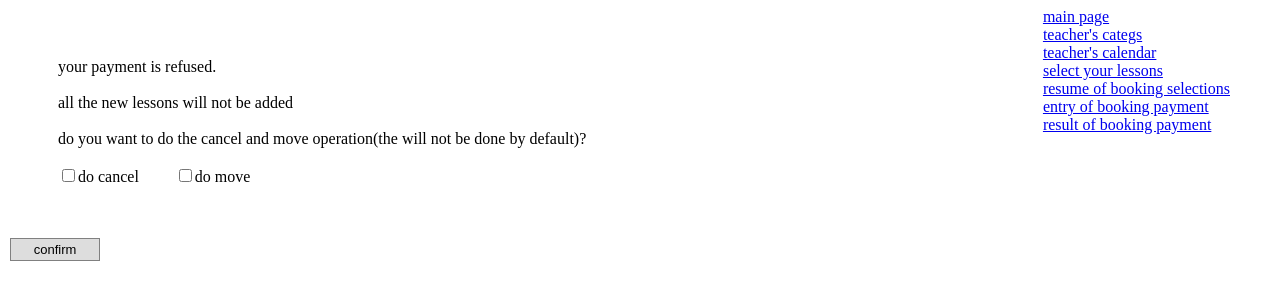
After one commit to LinChenPro/eduReservation, a PHP site: page /booking_payment_result.php?uid=1 in a window 1280 px wide. The commit adds this page. Shown: the top 300 px of the page. Run offline with PHP 8.4, Linux system fonts and the light colour scheme; data that the repository does not hold is empty.

Commit message:
creat payment pages

```diff
--- /dev/null
+++ b/booking_payment_result.php
@@ -0,0 +1,64 @@
+<?php
+$page_name = "booking_payment_result";
+
+require_once('defines/environnement_head.php');
+
+$uid = getCurrentUid();
+$user = dbFindByKey("User", $uid);
+
+// get payment result (simu)
+TODO("implement real params in payment module");
+$payment_succes = $_REQUEST["succes"];
+$payment_err_msg = $_REQUEST["err_msg"];
+
+TODO("change session status to payment succes or payment failled");
+
+if($payment_succes==1){
+	TODO("change operations to reservation, add history");
+}else{
+	TODO("cancel the new lesson operations");
+}
+
+
+if($payment_succes){
+?>
+<div class="result_info">
+	your payment is accepted.
+</div>
+<?php
+}else{
+?>
+<div class="result_info">
+	your payment is refused. <?=$payment_err_msg?>
+	<br><br>
+	all the new lessons will not be added
+	<br><br>
+	do you want to do the cancel and move operation(the will not be done by default)?
+	<br><br>
+	<input type="checkbox" radio id="ck_cancel" name="ck_cancel"></input><label for="ck_cancel">do cancel</label>
+	&nbsp; &nbsp; &nbsp; &nbsp;
+	<input type="checkbox" id="ck_move" name="ck_move"></input><label for="ck_move">do move</label>
+</div>
+<?php
+}
+?>
+<a id="a_confirm" href="booking_confirm.php?uid=<?=$uid?>&succes=<?=$payment_succes?>" class="button">confirm</a>
+
+<script src="/js/jquery-3.2.1.min.js"></script>
+<script type="text/javascript">
+$("#a_confirm").click(function(){
+	if(0==<?=$payment_succes?>){
+		var do_cancel = $("#ck_cancel").is(':checked');
+		var do_move = $("#ck_move").is(':checked');
+
+		var href = this.href;
+		href += "&do_cancel="+(do_cancel?1:0) + "&do_move="+(do_move?1:0);
+		this.href = href;
+	}
+
+	return true;
+});
+
+</script>
+<?php
+include_once('defines/environnement_foot.php');
--- /dev/null
+++ b/css/main.css
@@ -0,0 +1,22 @@
+button, .button{
+	display: inline-block;
+	color: black;
+	font-size:13px;
+	font-family: arial;
+	padding:3px 10px;
+	min-width: 90px;
+	box-sizing: border-box;
+	text-align: center;
+	border:1px solid gray;
+	background-color: #DDDDDD;
+	margin: 2px;
+	text-decoration: none;
+	cursor: pointer;
+}
+button:hover, .button:hover{
+	background-color: #F0F0F0;
+}
+
+.result_info{
+	padding:50px;
+}
--- a/defines/environnement_head.php
+++ b/defines/environnement_head.php
@@ -1,7 +1,7 @@
 <?php
 error_reporting(E_ERROR | E_WARNING | E_PARSE | E_NOTICE);
 
-$debug = 0;
+$debug = /** /1/*/0/**/;
 
 ini_set("display_errors", $debug ? "on" : "off");
 ini_set('max_execution_time', 80);
--- a/defines/pages.php
+++ b/defines/pages.php
@@ -20,7 +20,7 @@ $page_infos = array(
 	"teacher_calendar" => array(
 		'title' => "teacher's calendar",
 		'file' => "teacher_calendar.php",
-		'css' => array("/css/calendar.css"),
+		'css' => array("/css/main.css", "/css/calendar.css"),
 		'type' => "html"
 	),
 	"teacher_calendar_treate" => array(
@@ -31,16 +31,38 @@ $page_infos = array(
 	"student_booking" => array(
 		'title' => "select your lessons",
 		'file' => "student_booking.php",
-		'css' => array("/css/booking.css"),
+		'css' => array("/css/main.css", "/css/booking.css"),
 		'type' => "html"
 	),
 	"student_booking_treate" => array(
 		'title' => "select your lessons",
 		'file' => "student_booking_treate.php",
 		'type' => "ajax"
+	),
+	"booking_resume" => array(
+		'title' => "resume of booking selections",
+		'file' => "booking_resume.php",
+		'css' => array("/css/main.css"),
+		'type' => "html"
+	),
+	"booking_payment" => array(
+		'title' => "entry of booking payment",
+		'file' => "booking_payment.php",
+		'css' => array("/css/main.css"),
+		'type' => "html"
+	),
+	"booking_payment_result" => array(
+		'title' => "result of booking payment",
+		'file' => "booking_payment_result.php",
+		'css' => array("/css/main.css"),
+		'type' => "html"
+	),
+	"booking_confirm" => array(
+		'title' => "confirm_booking_payment",
+		'file' => "booking_confirm.php",
+		'type' => "data"
 	)
 );
-
 
 function getCrtPageTitle(){
 	global $page_infos;
--- a/student_booking.php
+++ b/student_booking.php
@@ -88,8 +88,8 @@ for($h=0; $h<48; $h++){
 ?>
 	</table>
 </div>
-<button id="sendSelect">select</button>
-<button id="sendRemove">remove</button>
+<button id="sendSelect">new lesson</button>
+<a href="booking_resume.php?uid=<?="$uid"?>" class="button">submit</a>
 <br>
 <textarea id="showData" style="width:80%;margin:10px;padding:10px;border:1px solid black;height:300px" rows="50"></textarea>
 
--- a/teacher_categs.php
+++ b/teacher_categs.php
@@ -29,8 +29,8 @@ foreach ($teacherCategs as $tc) {
 ?>
 
 	<tr>
-		<td><input type="checkbox" name="categ_id[]" value="<?=$categ_id?>" <?=$checked?>></td>
-		<td><?=$tc->categ->categ_name?></td>
+		<td><input type="checkbox" id="ck_categ_id_<?=$categ_id?>" name="categ_id[]" value="<?=$categ_id?>" <?=$checked?>></td>
+		<td><label for="ck_categ_id_<?=$categ_id?>"><?=$tc->categ->categ_name?></label></td>
 		<td><input name="categ_prise_<?=$categ_id?>" value="<?=$prise?>" size="6">Y/h</td>
 	</tr>
 <?php
```
Also changed, not shown: booking_confirm.php (added, +25 -0 lines), booking_payment.php (added, +30 -0 lines), booking_resume.php (added, +47 -0 lines), note.txt (+18 -0 lines), css/booking.css (line endings or trailing spaces).
